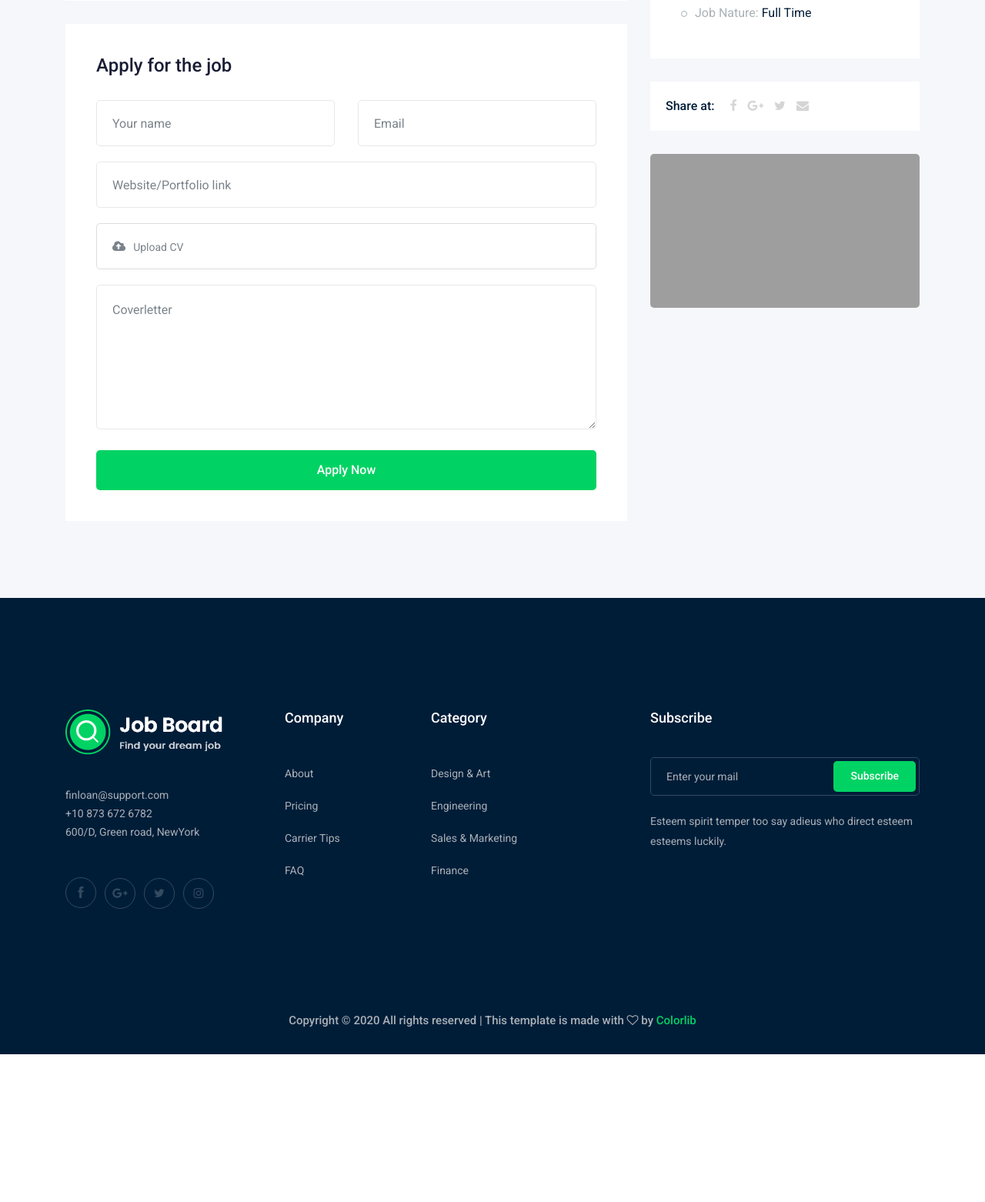
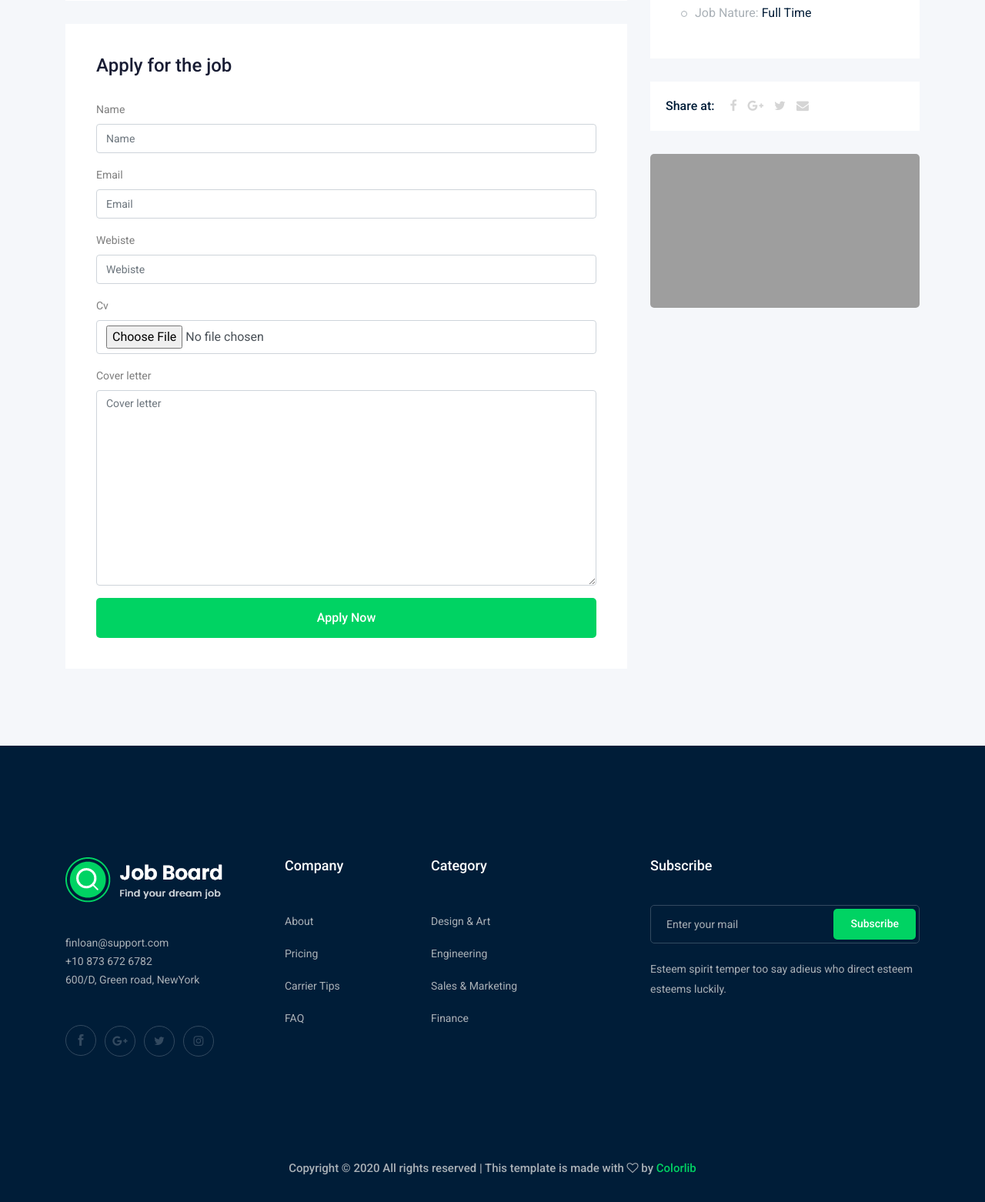
Before and after one commit to ali225/Job-bord, a Django app: a page that uses Job/templates/job/job_detail.html in a window 1280 px wide. Shown: the part 763-2325 px from the top of the page at 77% size. Before the commit the page ends 2133 px from the top, so only its background shows below. Run offline with Django 3.2, Linux system fonts and the light colour scheme; data comes from the database, SQL or seed files in the repository; both versions use the stored data as it was after the commit; a map, chart or similar area stays blank; some libraries are stand-ins or nearby versions; grey boxes are pictures that could not be loaded.

Commit message:
add form and git and post and boostrb4 using form

```diff
--- a/Job/admin.py
+++ b/Job/admin.py
@@ -1,7 +1,8 @@
 from django.contrib import admin
 
 # Register your models here.
-from .models import Job, category
+from .models import Job, category, Apply
 
 admin.site.register(Job)
 admin.site.register(category)
+admin.site.register(Apply)
--- /dev/null
+++ b/Job/form.py
@@ -0,0 +1,16 @@
+from django import forms
+
+from .models import Apply, Job
+
+
+class ApplyForm(forms.ModelForm):
+    class Meta:
+        model = Apply
+        fields = ['name', 'email', 'webiste', 'cv', 'cover_letter']
+
+
+class JobForm(forms.ModelForm):
+    class Meta:
+        model = Job
+        fields = '__all__'
+        exclude = ('owner', 'slug')
--- a/Job/models.py
+++ b/Job/models.py
@@ -1,5 +1,7 @@
 from django.db import models
+from django.db.models.fields.related import ForeignKey
 from django.utils.text import slugify
+
 # Create your models here.
 JOB_TYPE = (
     ('Full Time', 'Full time'),
@@ -36,3 +38,21 @@ class Job(models.Model):
 
 class category(models.Model):
     name = models.CharField(max_length=100)
+
+    def __str__(self):
+        return self.name
+
+
+class Apply(models.Model):
+    job = models.ForeignKey(
+        Job, related_name='apply_job', on_delete=models.CASCADE)
+    name = models.CharField(max_length=50)
+    email = models.EmailField(max_length=100)
+    webiste = models.URLField()
+    cv = models.FileField(upload_to='apply/')
+    cover_letter = models.TextField(max_length=500)
+    created_at = models.DateTimeField(auto_now=True)
+
+
+def __str__(self):
+    return self.name
--- a/Job/templates/job/job_detail.html
+++ b/Job/templates/job/job_detail.html
@@ -1,4 +1,5 @@
 {% extends 'base.html' %}
+{% load bootstrap4 %}
 
 {% block body %}
     <!-- bradcam_area  -->
@@ -52,46 +53,12 @@
                     </div>
                     <div class="apply_job_form white-bg">
                         <h4>Apply for the job</h4>
-                        <form action="#">
-                            <div class="row">
-                                <div class="col-md-6">
-                                    <div class="input_field">
-                                        <input type="text" placeholder="Your name">
-                                    </div>
-                                </div>
-                                <div class="col-md-6">
-                                    <div class="input_field">
-                                        <input type="text" placeholder="Email">
-                                    </div>
-                                </div>
-                                <div class="col-md-12">
-                                    <div class="input_field">
-                                        <input type="text" placeholder="Website/Portfolio link">
-                                    </div>
-                                </div>
-                                <div class="col-md-12">
-                                    <div class="input-group">
-                                        <div class="input-group-prepend">
-                                          <button type="button" id="inputGroupFileAddon03"><i class="fa fa-cloud-upload" aria-hidden="true"></i>
-                                          </button>
-                                        </div>
-                                        <div class="custom-file">
-                                          <input type="file" class="custom-file-input" id="inputGroupFile03" aria-describedby="inputGroupFileAddon03">
-                                          <label class="custom-file-label" for="inputGroupFile03">Upload CV</label>
-                                        </div>
-                                      </div>
-                                </div>
-                                <div class="col-md-12">
-                                    <div class="input_field">
-                                        <textarea name="#" id="" cols="30" rows="10" placeholder="Coverletter"></textarea>
-                                    </div>
-                                </div>
-                                <div class="col-md-12">
-                                    <div class="submit_btn">
-                                        <button class="boxed-btn3 w-100" type="submit">Apply Now</button>
-                                    </div>
-                                </div>
-                            </div>
+                        <form  method="POST" enctype="multipart/form-data">
+                                {% csrf_token %}
+                                {% bootstrap_form form %}
+                                {% buttons %}
+                                <button class="boxed-btn3 w-100" type="submit">Apply Now</button>
+                                {% endbuttons %}
                         </form>
                     </div>
                 </div>
--- a/Job/views.py
+++ b/Job/views.py
@@ -1,6 +1,7 @@
 from django.shortcuts import render
 from .models import Job
 from django.core.paginator import Paginator
+from .form import ApplyForm
 # Create your views here.
 
 
@@ -16,7 +17,26 @@ def job_list(request):
     return render(request, 'job/job_list.html', context)
 
 
+"""
 def job_detail(request, slug):
     job_detail = Job.objects.get(slug=slug)
     context = {'job': job_detail}
+    return render(request, 'job/job_detail.html', context) """
+
+
+def job_detail(request, slug):
+    job_detail = Job.objects.get(slug=slug)
+
+    if request.method == 'POST':
+        form = ApplyForm(request.POST, request.FILES)
+        if form.is_valid():
+            myform = form.save(commit=False)
+            myform.job = job_detail
+            myform.save()
+            print('DOne')
+
+    else:
+        form = ApplyForm()
+
+    context = {'job': job_detail, 'form': form}
     return render(request, 'job/job_detail.html', context)
--- a/project/settings.py
+++ b/project/settings.py
@@ -41,6 +41,8 @@ INSTALLED_APPS = [
 
     # My app
     'Job',
+    'bootstrap4',
+
 ]
 
 MIDDLEWARE = [
```
Also changed, not shown: Job/migrations/0009_apply.py (added), Job/migrations/0010_apply_job.py (added), Job/migrations/0011_apply_created_at.py (added), Job/migrations/0012_auto_20201116_2117.py (added), db.sqlite3, 3 other files.
